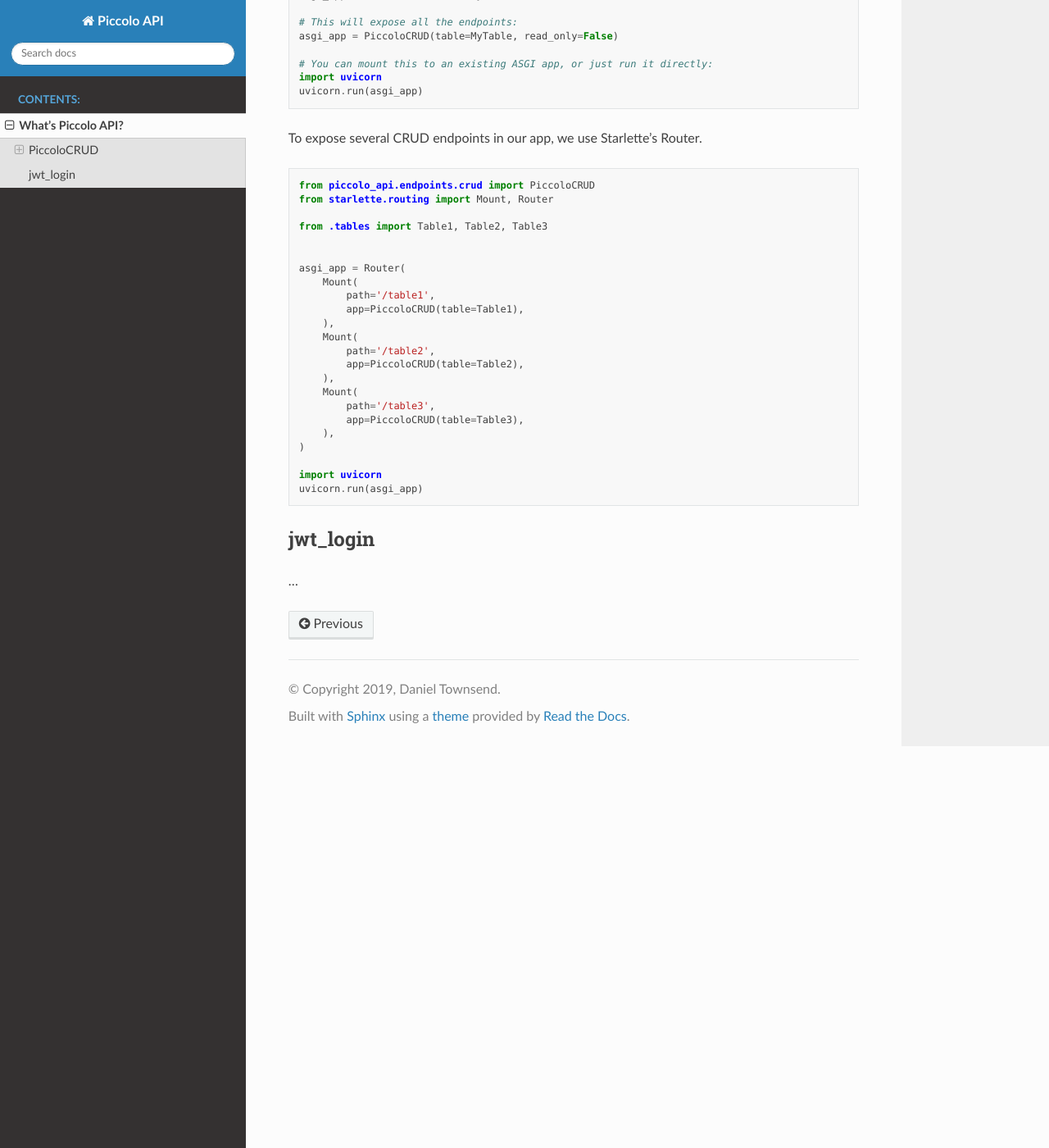
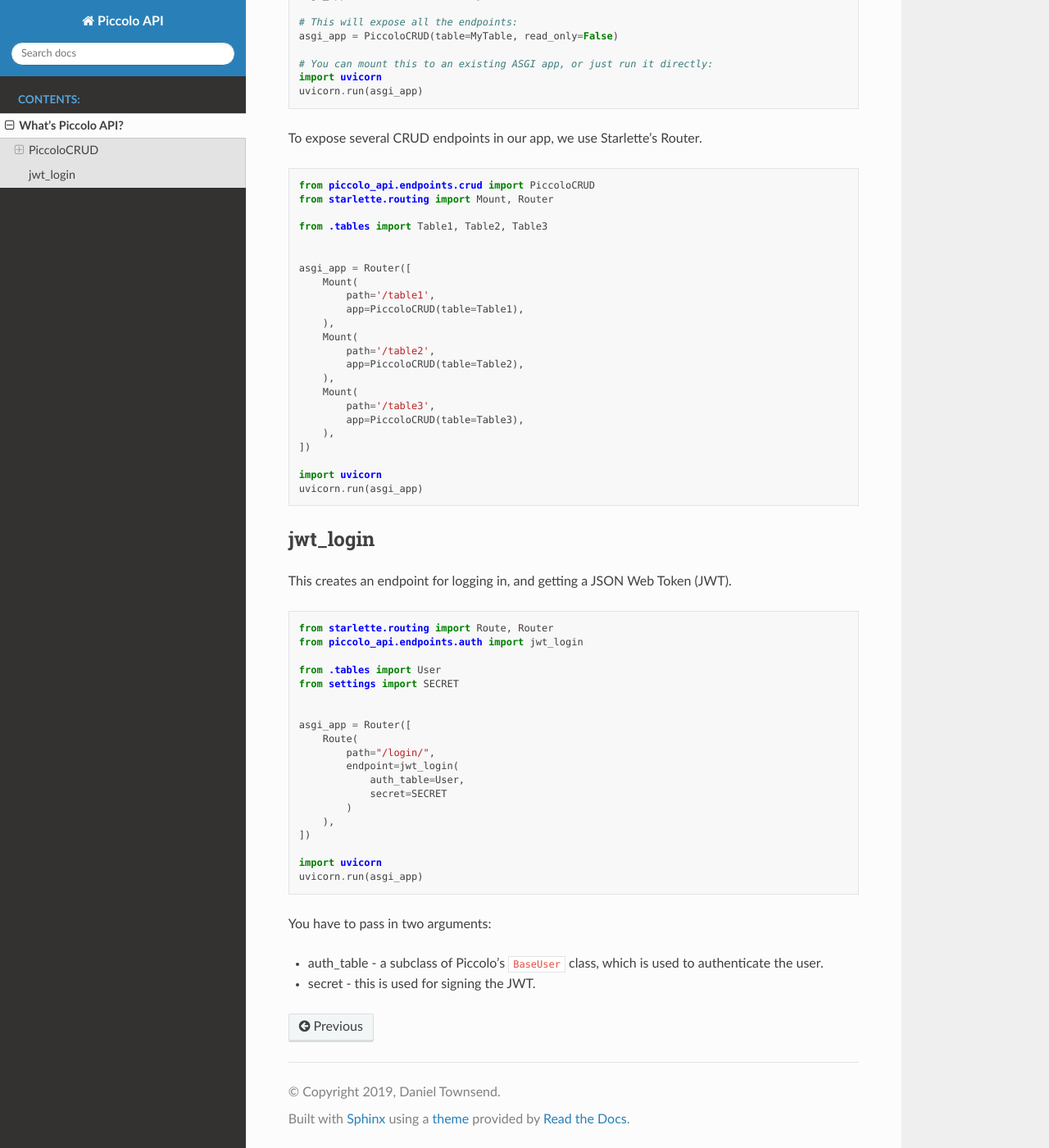
Before and after one commit to piccolo-orm/piccolo_api, a Sphinx documentation site: the page built from docs/source/introduction.rst, in a window 1280 px wide and 1400 px high, scrolled down 752 px. Shown: the whole window at 82% size. Built offline with Sphinx 7.4.7 and the Read the Docs theme 2.0.0, drawn with Linux system fonts in a browser that asks for light colours.

Commit message:
added jwt_login docs

```diff
--- a/docs/source/introduction.rst
+++ b/docs/source/introduction.rst
@@ -51,7 +51,7 @@ To expose several CRUD endpoints in our app, we use Starlette's Router.
     from .tables import Table1, Table2, Table3
 
 
-    asgi_app = Router(
+    asgi_app = Router([
         Mount(
             path='/table1',
             app=PiccoloCRUD(table=Table1),
@@ -64,7 +64,7 @@ To expose several CRUD endpoints in our app, we use Starlette's Router.
             path='/table3',
             app=PiccoloCRUD(table=Table3),
         ),
-    )
+    ])
 
     import uvicorn
     uvicorn.run(asgi_app)
@@ -72,4 +72,34 @@ To expose several CRUD endpoints in our app, we use Starlette's Router.
 jwt_login
 ---------
 
-...
+This creates an endpoint for logging in, and getting a JSON Web Token (JWT).
+
+.. code-block:: python
+
+    from starlette.routing import Route, Router
+    from piccolo_api.endpoints.auth import jwt_login
+
+    from .tables import User
+    from settings import SECRET
+
+
+    asgi_app = Router([
+        Route(
+            path="/login/",
+            endpoint=jwt_login(
+                auth_table=User,
+                secret=SECRET
+            )
+        ),
+    ])
+
+    import uvicorn
+    uvicorn.run(asgi_app)
+
+You have to pass in two arguments:
+
+* auth_table - a subclass of Piccolo's ``BaseUser`` class, which is used to
+  authenticate the user.
+* secret - this is used for signing the JWT.
+
+.. todo - show example POST using requests
```
Also changed, not shown: docs/source/index.rst (+0 -8 lines).
